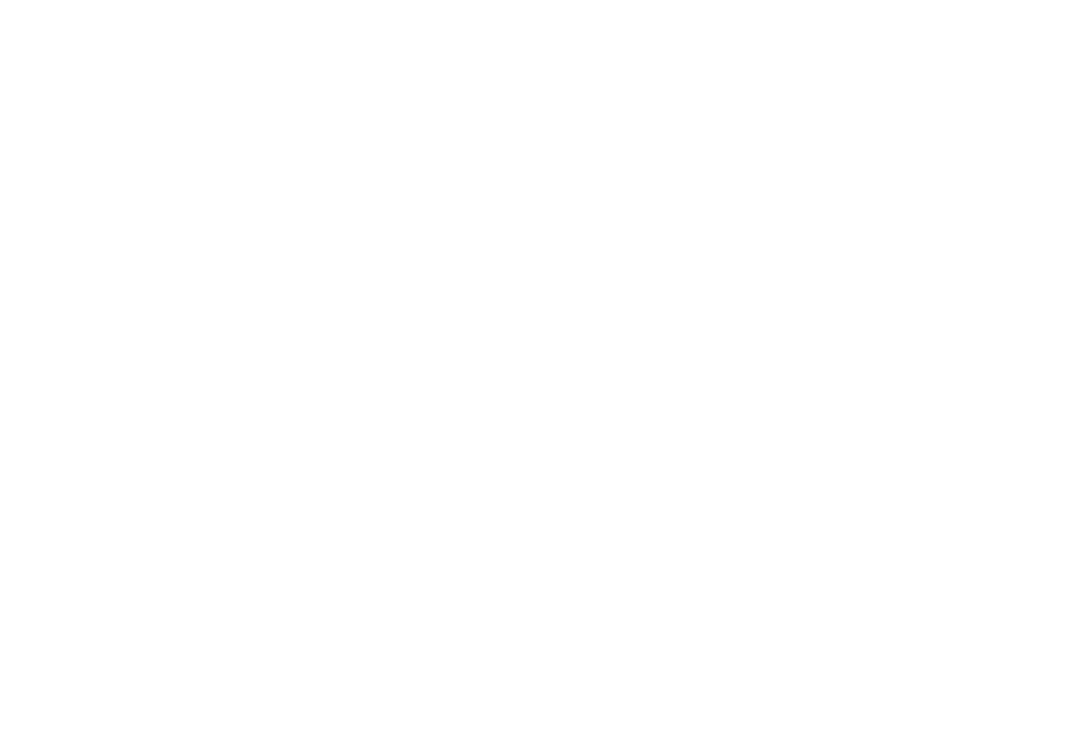
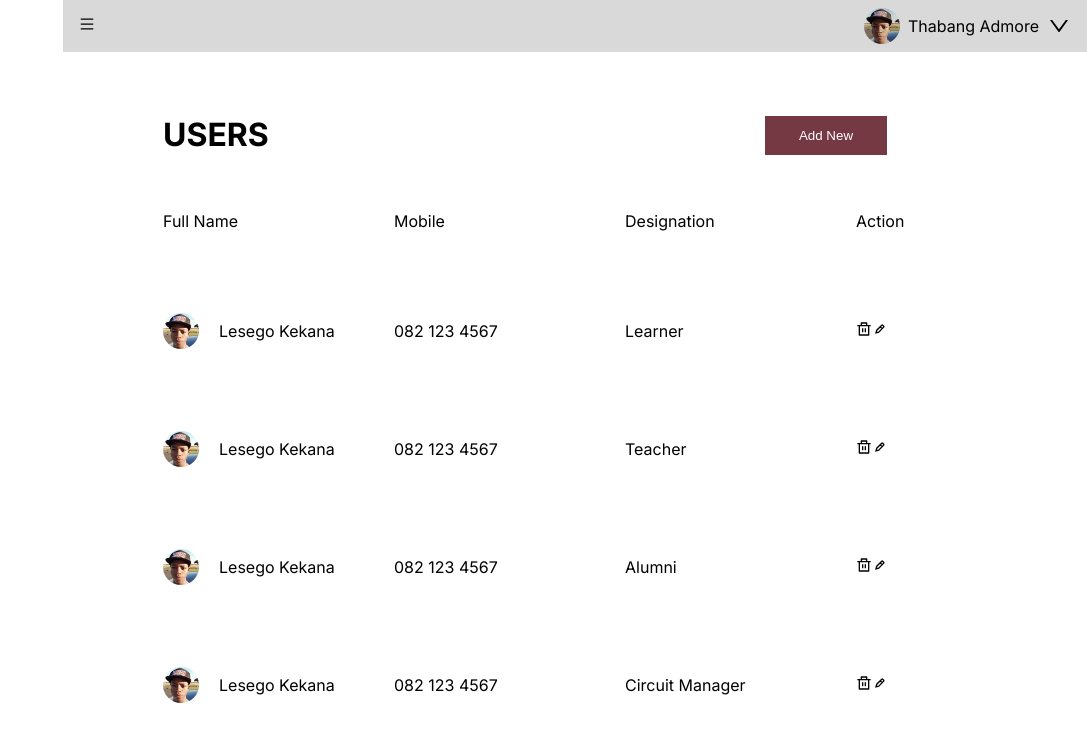
Before and after one commit to ThabangNWU/school-site, a React (Vite) app: page /users in a window 1280 px wide. Before the commit this address had no page. Shown: the top 742 px of the page, without its empty margins (193-1280 px from the left). Built offline with nearby package versions, Linux system fonts and the light colour scheme.

Commit message:
user and contact dashboard done

```diff
--- a/src/App.tsx
+++ b/src/App.tsx
@@ -1,13 +1,16 @@
 import { BrowserRouter as Router, Routes, Route } from "react-router-dom";
 import Home from "./components/Home";
-
+import { Contact } from "./components/Contact";
+import { Users } from "./components/Users";
 function App() {
   return (
-    <Router>
-      <Routes>
-        <Route path="/" element={<Home />} />
-      </Routes>
-    </Router>
+      <Router>
+        <Routes>
+          <Route path="/" element={<Home />} />
+          <Route path="/contact" element={<Contact/>} />
+          <Route path="/users" element={<Users/>} />
+        </Routes>
+      </Router>
   );
 }
 
--- /dev/null
+++ b/src/components/Contact.tsx
@@ -0,0 +1,44 @@
+import { PortalNavbar } from "./PortalNavBar"
+
+export const Contact = () => {
+
+    return (
+        <>
+           <PortalNavbar/>
+        <div className="dashboard-contact">
+            <div className="dashboard-contact-container">
+                <h3>CONTACT</h3>
+                <div>
+                    <label>Email:</label>
+                    <input type="text"></input>
+                </div>
+                <div>
+                    <label>Mobile Number:</label>
+                    <input type="text"></input>
+                </div>
+                <div>
+                    <label>Address:</label>
+                    <input className="dashboard-input" type="text"></input>
+                </div>
+                <div>
+                    <label>Facebook link:</label>
+                    <input type="text"></input>
+                </div>
+                <div>
+                    <label>Instagram link:</label>
+                    <input type="text"></input>
+                </div>
+                <div>
+                    <label>TikTok link:</label>
+                    <input type="text"></input>
+                </div>
+                <button>Save Changes</button>
+
+            </div>
+
+    </div>
+        </>
+
+
+    )
+}
--- /dev/null
+++ b/src/components/PortalNavBar.tsx
@@ -0,0 +1,24 @@
+import {AiOutlineMenu,AiOutlineDown} from 'react-icons/ai';
+import profilePicture from "../Image/me.jpg"
+
+
+export const PortalNavbar = ()  => {
+
+    return (
+    <div className="navbar">
+        <div className="navbar__container">
+            <div className='split'>
+                <div className="navbar__breadcrumb">
+                    <AiOutlineMenu/>
+                </div>
+                <div className="navbar__profile">
+                    <img src= {profilePicture} className="navbar__profile-picture" alt='image'/>
+                    <p className="navbar__profile_name">Thabang Admore</p>
+                    <AiOutlineDown className="chevron-down"/>
+                </div>
+            </div>
+
+        </div>
+    </div>
+    )
+}
--- /dev/null
+++ b/src/components/Users.tsx
@@ -0,0 +1,82 @@
+import { PortalNavbar } from "./PortalNavBar"
+import profilePictue from "../Image/me.jpg"
+import {RiDeleteBinLine} from "react-icons/ri"
+import {GrFormEdit} from "react-icons/gr"
+
+export const Users = () => {
+    return (
+        <>
+            <PortalNavbar/>
+            <div className="users">
+                <div className="users__container">
+                    <div className="users__title__button">
+                        <h3>USERS</h3>
+                        <button>Add New</button>
+                    </div>
+
+                    <div className="users__details">
+                        <div className="users__heading">
+                            <p>Full Name</p>
+                            <p>Mobile</p>
+                            <p>Designation</p>
+                            <p>Action</p>
+                        </div>
+                        <div className="users__details__roles">
+                            <div className="user__fullname__picture">
+                                <img className="navbar__profile-picture" src={profilePictue}/>
+                                <p>Lesego Kekana</p>
+                            </div>
+                            <p>082 123 4567</p>
+                            <p>Learner</p>
+                            <div className="users__actions">
+                                <RiDeleteBinLine/>
+                                <GrFormEdit/>
+                            </div>
+
+
+                        </div>
+                        <div className="users__details__roles">
+                            <div className="user__fullname__picture">
+                                <img className="navbar__profile-picture" src={profilePictue}/>
+                                <p>Lesego Kekana</p>
+                            </div>
+                            <p>082 123 4567</p>
+                            <p>Teacher</p>
+                            <div className="users__actions">
+                                <RiDeleteBinLine className="users__actions_delete"/>
+                                <GrFormEdit className="users__actions_edit"/>
+                            </div>
+
+                        </div>
+                        <div className="users__details__roles">
+                            <div className="user__fullname__picture">
+                                <img className="navbar__profile-picture" src={profilePictue}/>
+                                <p>Lesego Kekana</p>
+                            </div>
+                            <p>082 123 4567</p>
+                            <p>Alumni</p>
+                            <div className="users__actions">
+                                <RiDeleteBinLine/>
+                                <GrFormEdit/>
+                            </div>
+
+                        </div>
+                        <div className="users__details__roles">
+                            <div className="user__fullname__picture">
+                                <img className="navbar__profile-picture" src={profilePictue}/>
+                                <p>Lesego Kekana</p>
+                            </div>
+                            <p>082 123 4567</p>
+                            <p>Circuit Manager</p>
+                            <div className="users__actions">
+                                <RiDeleteBinLine/>
+                                <GrFormEdit/>
+                            </div>
+
+                        </div>
+                    </div>
+                </div>
+            </div>
+        </>
+    )
+}
--- /dev/null
+++ b/src/css/contactdashboard.css
@@ -0,0 +1,61 @@
+.dashboard-contact {
+    width: 80%;
+    display: block;
+    float: right;
+    margin-top: 180px;
+}
+
+.dashboard-contact-container {
+    width: 80%;
+    margin: 0 auto;
+    display: flex;
+    flex-direction: column;
+    gap: 50px;
+    position: relative;
+}
+
+.dashboard-contact-container h2 {
+    font-size: 36px;
+    font-weight: 700;
+    line-height: 43.57px;
+    color: #000;
+}
+
+.dashboard-contact-container {
+    font-weight: 400;
+    font-size: 1rem;
+}
+
+.dashboard-contact-container input {
+    background: #d9d9d9;
+    width: 575px;
+    height: 24px;
+    position: absolute;
+    left: 295px;
+    border-style: none;
+
+}
+
+.dashboard-input {
+    background-color: red;
+    height: 53px !important;
+
+}
+
+.dashboard-contact-container button {
+    width: 187px;
+    height: 37px;
+    position: relative;
+    left: 40%;
+    padding: 9px, 32px, 9px, 32px !important;
+    background: #743943;
+    border-style: none;
+}
+
+.dashboard-contact-container button  {
+    text-transform: uppercase;
+    font-weight: 400;
+    line-height: 19.36px;
+    font-size: 1rem;
+    color: #fff;
+}
--- /dev/null
+++ b/src/css/portalNavbar.css
@@ -0,0 +1,57 @@
+:root {
+    --clr-neutral-900: #D9D9D9;
+    --spacer : 1rem;
+}
+.navbar {
+    background: var(--clr-neutral-900);
+    width: 80%;
+    float:right;
+    position: fixed;
+    top:0;
+    right: 0;
+
+}
+.navbar__container {
+    padding: var(--spacer);
+
+}
+
+.split {
+    display: flex;
+    flex-direction: row;
+    align-items: center;
+    position: relative;
+}
+
+.navbar__profile {
+    position: absolute;
+    right :calc(var(--spacer) - var(--spacer));
+  }
+  .navbar__profile {
+    display: flex;
+    gap: calc(var(--spacer) *0.5);
+  }
+  .navbar__profile-picture {
+    width: 36px;
+    height: 36px;
+    border-radius: 50%;
+    aspect-ratio: 1/1;
+    object-fit: cover;
+    object-position: right top ;
+    mix-blend-mode: multiply;
+  }
+  .navbar__profile_name{
+    transform: translateY(25%);
+  }
+  .navbar__profile_name {
+    color: #000;
+    line-height: 19.36px;
+    font-size: 1rem;
+    font-weight: 400;
+  }
+
+  .chevron-down {
+    transform: translateY(25%);
+  }
+  .chevron-down {
+    font-size: 24px;  }
--- /dev/null
+++ b/src/css/users.css
@@ -0,0 +1,54 @@
+.users {
+    width: 80%;
+    display: block;
+    float: right;
+    color: black;
+
+}
+.users__container {
+   margin-top: 116px;
+   margin-inline-start: 100px;
+}
+.users h3 {
+    font-weight: 700;
+    font-size: 32px;
+    line-height: 38.73px;
+    /* margin-top: 176px; */
+}
+.users button {
+    background: #743943;
+    width: 122px;
+    height: 39px;
+    padding: 10px,26px,10px,26px;
+    color: #fff;
+    border-style: none;
+    margin-right:200px;
+    align-content: flex-end;
+}
+.users__title__button {
+    display: flex;
+    justify-content: space-between;
+    margin-bottom: 56px;
+
+}
+.users__heading {
+    display: grid;
+    grid-template-columns: repeat(4, 1fr);
+}
+.user__fullname__picture {
+    display: flex;
+}
+.users__details__roles {
+    display: grid;
+    grid-template-columns: repeat(4, 1fr);
+    margin-block: 82px;
+    align-items: center;
+}
+.user__fullname__picture {
+    display: flex;
+    align-items: center;
+    column-gap: 20px;
+}
+.users__actions {
+    font-size:git24px;
+}
--- a/src/index.css
+++ b/src/index.css
@@ -1 +1,37 @@
 @import url('./css/AboutUs.css');
+@import url('https://fonts.googleapis.com/css2?family=Inter:wght@400;700&display=swap');
+@import url(../src/css/portalNavbar.css);
+@import url(../src/css/contactdashboard.css);
+@import url(../src/css/users.css);
+
+
+/* reset */
+*,
+*::before,
+*::after {
+  box-sizing: border-box;
+}
+
+h1,
+h2,
+h3,
+p {
+  margin: 0;
+}
+
+ul,
+ol{
+  list-style: none;
+  padding: 0;
+}
+
+img {
+  max-width: 100%;
+  height: auto;
+  display: block;
+}
+body {
+  font-family: 'Inter', sans-serif;;
+  margin: 0;
+  overflow-x:hidden;
+}
```
Also changed, not shown: src/components/Sidebar.tsx (added, +16 -0 lines), src/Image/me.jpg (added), src/css/sidebar.css (added).
